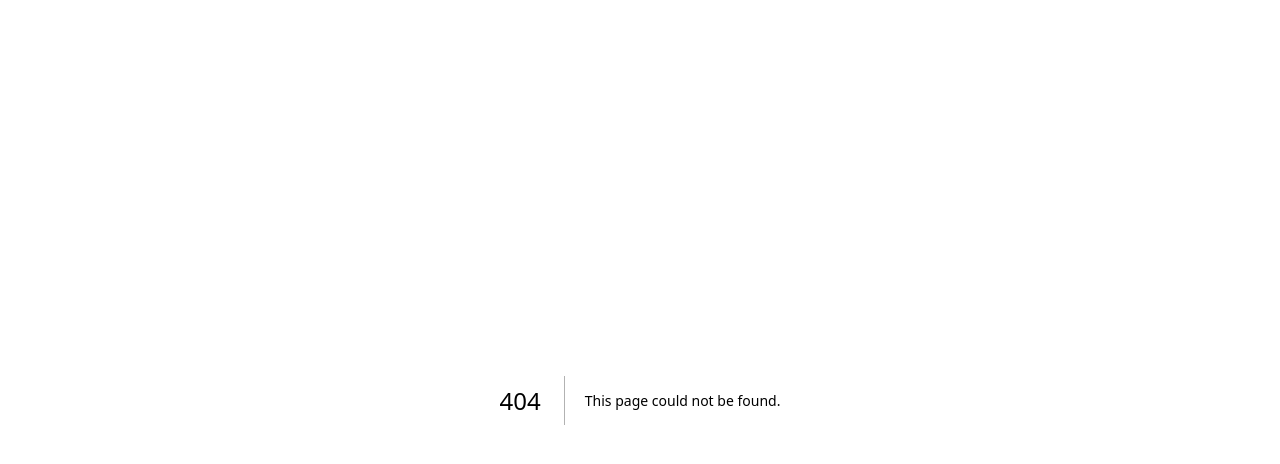
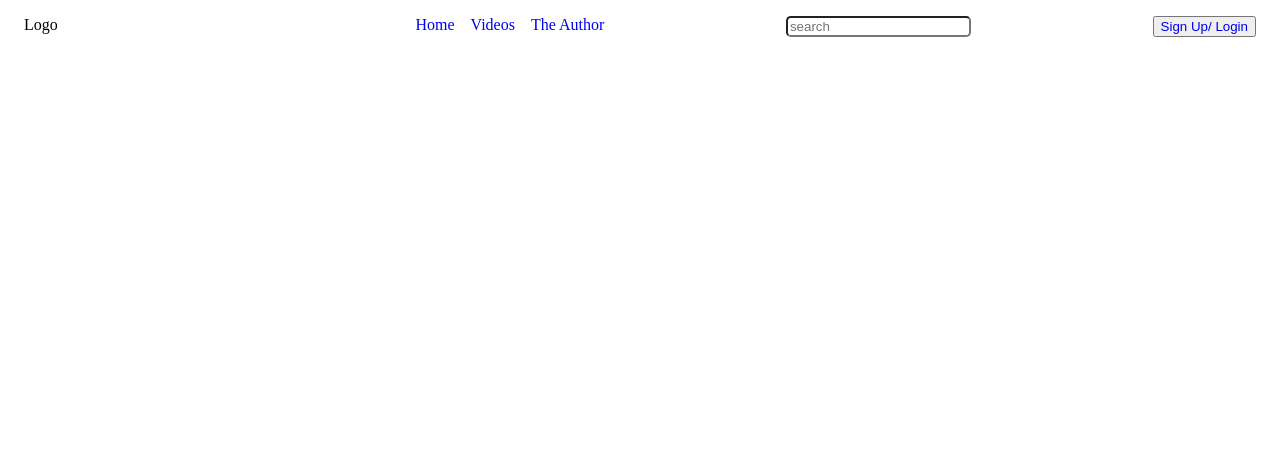
Before and after one commit to joshuahector86/blog, a Next.js app: page /author/Author in a window 1280 px wide. Before the commit this address had no page. Shown: the top 464 px of the page. Built offline with nearby package versions, Linux system fonts and the light colour scheme.

Commit message:
navbar basic functionality done

```diff
--- a/package.json
+++ b/package.json
@@ -18,6 +18,7 @@
     "next": "13.1.6",
     "react": "18.2.0",
     "react-dom": "18.2.0",
+    "sass": "^1.58.2",
     "typescript": "4.9.5"
   }
 }
--- /dev/null
+++ b/src/components/Navbar/Navbar.module.scss
@@ -0,0 +1,18 @@
+.navbar {
+  display: flex;
+  flex-direction: row;
+  justify-content: space-between;
+  margin: 1rem;
+}
+
+.nav_links {
+  display: flex;
+  flex-direction: row;
+  justify-content: space-around;
+  margin-left: 10rem;
+
+  a {
+    margin-left: 1rem;
+    text-decoration: none;
+  }
+}
--- a/src/components/Navbar/Navbar.tsx
+++ b/src/components/Navbar/Navbar.tsx
@@ -1,7 +1,20 @@
 import React from "react";
+import styles from "./Navbar.module.scss";
+import { navlinks } from "@blog/utils/constants";
+import NavbarSearch from "./NavbarSearch/NavbarSearch";
+import SignupLoginButton from "./SignupLoginButton/SignupLoginButton";
 
-const Navbar = () => {
-  return <div>Navbar</div>;
-};
+const Navbar = () => (
+  <nav className={styles.navbar}>
+    <div className="logo">Logo</div>
+    <div className={styles.nav_links}>
+      {navlinks.map((navlinks) => (
+        <a href={navlinks.link}>{navlinks.name}</a>
+      ))}
+    </div>
+    <NavbarSearch />
+    <SignupLoginButton />
+  </nav>
+);
 
 export default Navbar;
--- /dev/null
+++ b/src/components/Navbar/NavbarSearch/NavbarSearch.module.scss
@@ -0,0 +1,5 @@
+.search_bar {
+  input {
+    border-radius: 0.3rem;
+  }
+}
--- /dev/null
+++ b/src/components/Navbar/NavbarSearch/NavbarSearch.tsx
@@ -0,0 +1,11 @@
+import styles from "./NavbarSearch.module.scss";
+
+const NavbarSearch = () => {
+  return (
+    <div className={styles.search_bar}>
+      <input placeholder="search" />
+    </div>
+  );
+};
+
+export default NavbarSearch;
--- /dev/null
+++ b/src/components/Navbar/SignupLoginButton/SignupLoginButton.module.scss
@@ -0,0 +1,5 @@
+.signup_button {
+  a {
+    text-decoration: none;
+  }
+}
--- /dev/null
+++ b/src/components/Navbar/SignupLoginButton/SignupLoginButton.tsx
@@ -0,0 +1,10 @@
+import React from "react";
+import styles from "./SignupLoginButton.module.scss";
+
+const SignupLoginButton = () => (
+  <button className={styles.signup_button}>
+    <a href="/signUp/SignUp">Sign Up/ Login</a>
+  </button>
+);
+
+export default SignupLoginButton;
--- /dev/null
+++ b/src/pages/author/Author.tsx
@@ -0,0 +1,10 @@
+import Navbar from "@blog/components/Navbar/Navbar";
+import React from "react";
+
+const Author = () => (
+  <div>
+    <Navbar />
+  </div>
+);
+
+export default Author;
--- /dev/null
+++ b/src/utils/constants.tsx
@@ -0,0 +1,8 @@
+// This is a file to hold all of the constants that will
+// be used throughout this project
+
+export const navlinks = [
+  { name: "Home", link: "/" },
+  { name: "Videos", link: "/videos/Videos" },
+  { name: "The Author", link: "/author/Author" },
+];
```
Also changed, not shown: src/pages/signUp/SignUp.tsx (added, +7 -0 lines), src/pages/videos/Videos.tsx (added, +10 -0 lines), 2 other files (tests, documents, lock files or other folders).
